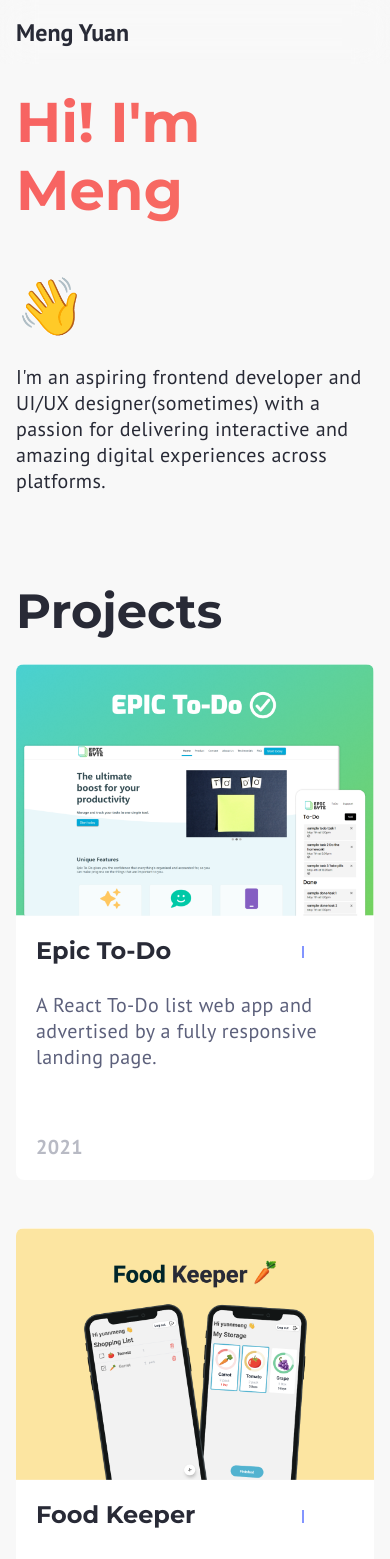
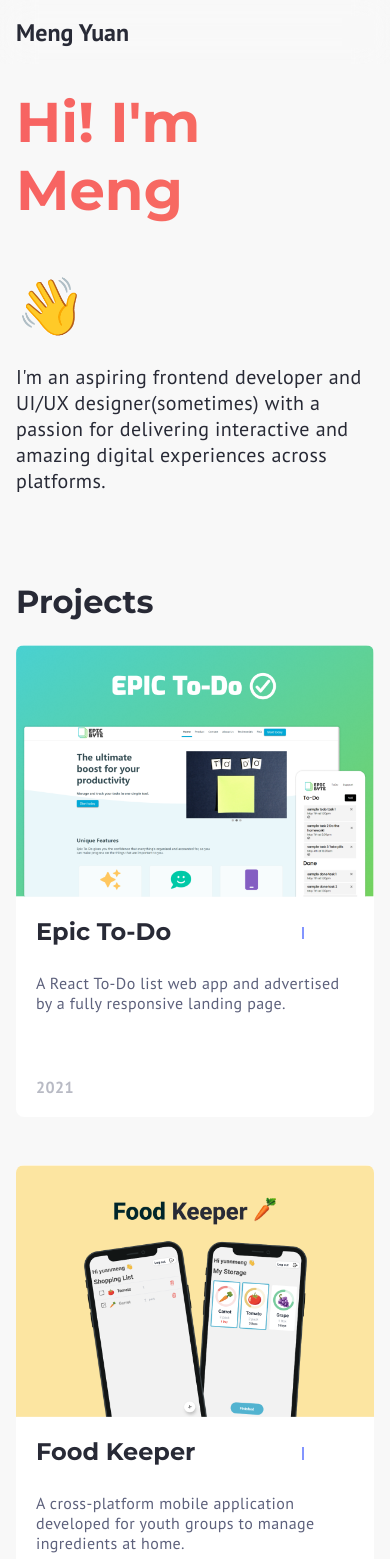
Before and after one commit to mong00x/portfolio, a Next.js app: page / in a window 390 px wide. Shown: the top 1559 px of the page. Built offline with nearby package versions, Linux system fonts and the light colour scheme.

Commit message:
added disable motion option for accessibility

```diff
--- a/styles/globals.css
+++ b/styles/globals.css
@@ -97,6 +97,7 @@ h3 {
   margin: 0;
   color: var(--dark-color);
 }
+
 p {
   font-family: "PT Sans", sans-serif, -apple-system, Roboto, Oxygen, Ubuntu,
     Cantarell, Fira Sans, Droid Sans, Helvetica Neue, sans-serif;
@@ -106,12 +107,29 @@ p {
   letter-spacing: 0.4px;
 }
 
-hr {
-  border: 0;
-  height: 0;
-  border-top: 2px solid rgba(0, 0, 0, 0.1);
-  border-bottom: 2px solid rgba(255, 255, 255, 0.3);
+@media (max-width: 60em) {
+  h1 {
+    font-size: 3rem;
+  }
+
+  h2 {
+    font-size: 2rem;
+  }
+  h3 {
+    font-size: 1.5rem;
+  }
+
+  p {
+    font-size: 1rem;
+  }
 }
 
-img {
+/* option for disable motion */
+@media screen and (prefers-reduced-motion: reduce) {
+  * {
+    /* Very short durations means JavaScript that relies on events still works */
+    animation-duration: 0.001ms !important;
+    animation-iteration-count: 1 !important;
+    transition-duration: 0.001ms !important;
+  }
 }
```
